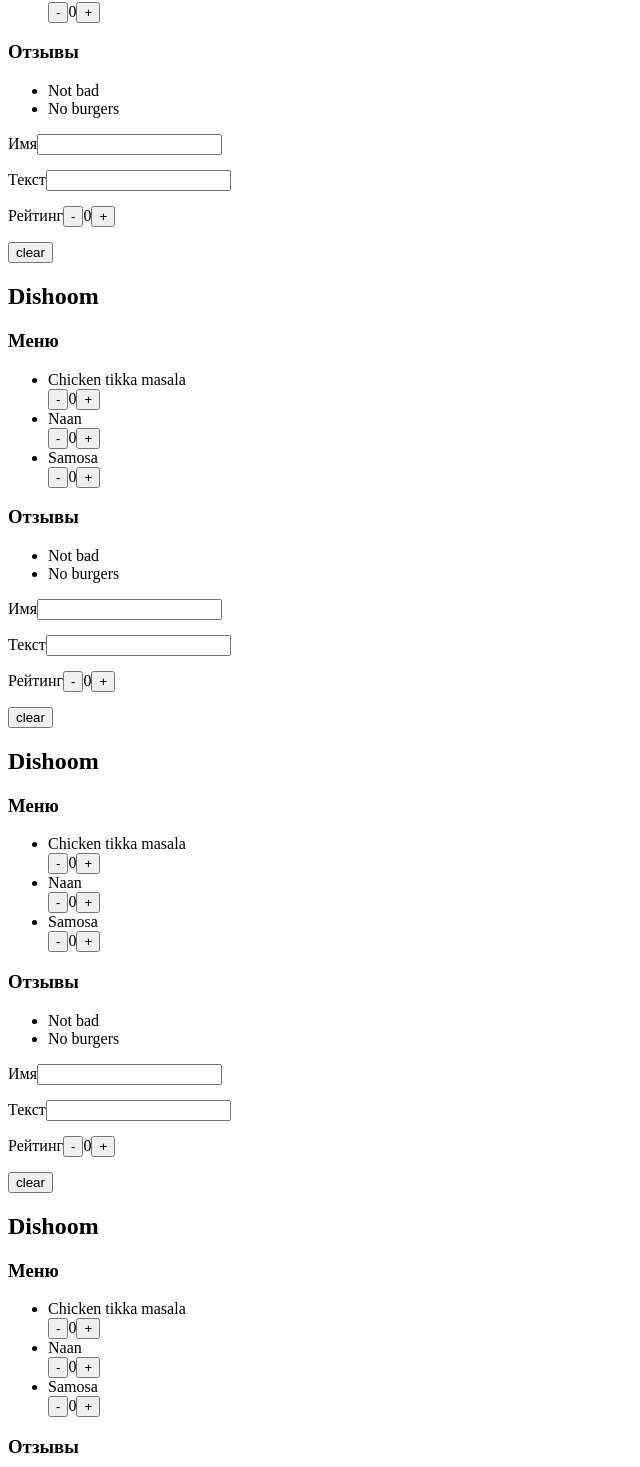
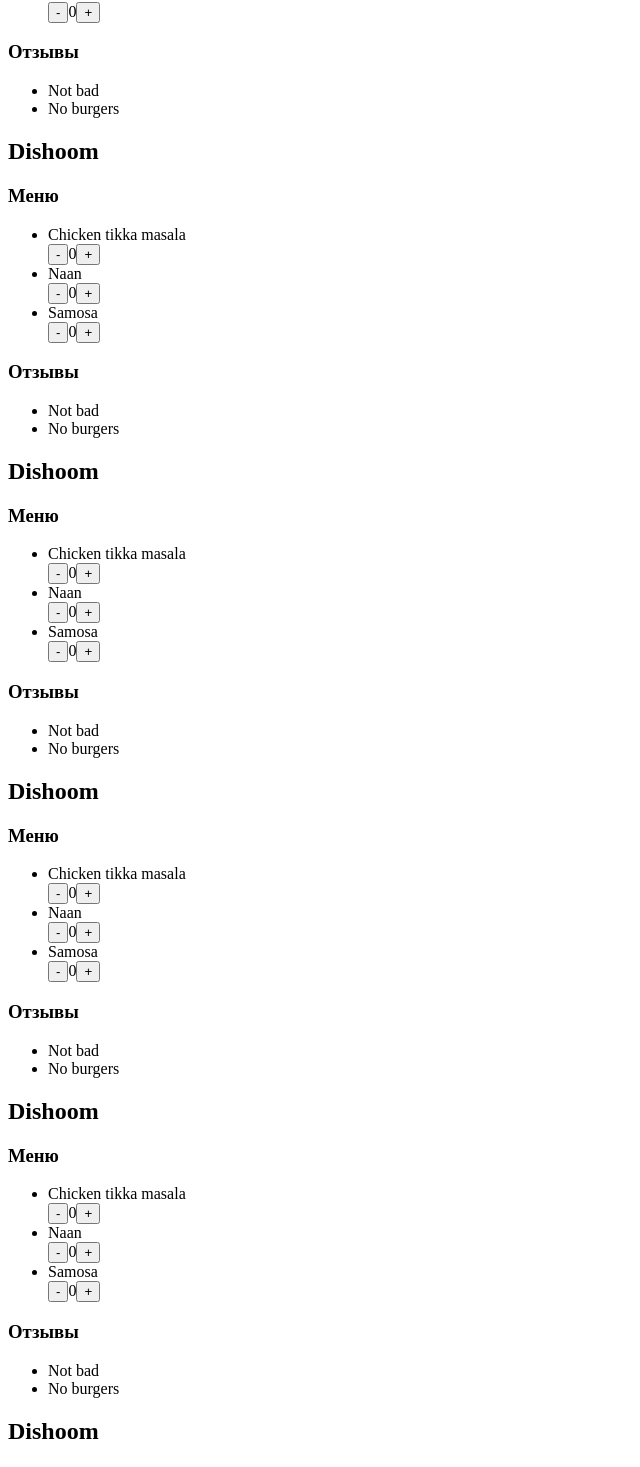
Before and after one commit to martsul/react-lessons, a React (Vite) app: page / in a window 1280 px wide. Shown: the part 256-1723 px from the top of the page, without its empty margins (0-640 px from the left). Built offline with nearby package versions, Linux system fonts and the light colour scheme.

Commit message:
deleted unnecessary forms

```diff
--- a/src/components/restaurants-page/restaurants-page.jsx
+++ b/src/components/restaurants-page/restaurants-page.jsx
@@ -24,13 +24,11 @@ export const RestaurantsPage = () => {
       </section>
       <section>
         {available && <RestaurantsCard restaurant={available} />}
-        <ReviewForm />
         {available && <RestaurantsCard restaurant={available} />}
-        <ReviewForm />
         {available && <RestaurantsCard restaurant={available} />}
-        <ReviewForm />
         {available && <RestaurantsCard restaurant={available} />}
-        <ReviewForm />
+        {available && <RestaurantsCard restaurant={available} />}
+        {available && <RestaurantsCard restaurant={available} />}
         {available && <RestaurantsCard restaurant={available} />}
         <ReviewForm />
       </section>
```
